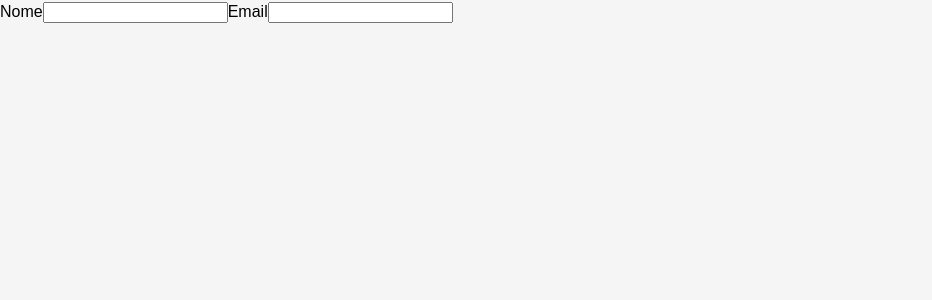
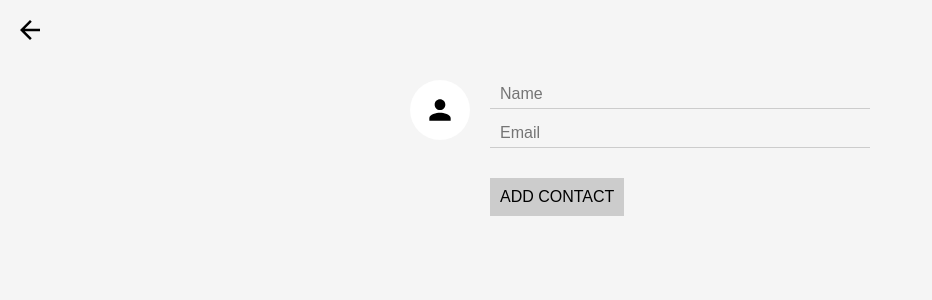
Before and after one commit to fschwalm/contacts, a React (Create React App) app: page /create in a window 1280 px wide. Shown: the top 300 px of the page, without its empty margins (0-932 px from the left). Built offline with nearby package versions, Linux system fonts and the light colour scheme; no server answers.

Commit message:
feat: Add create contact

```diff
--- a/package.json
+++ b/package.json
@@ -4,6 +4,7 @@
   "private": true,
   "dependencies": {
     "escape-string-regexp": "^1.0.5",
+    "form-serialize": "^0.7.2",
     "prop-types": "^15.5.10",
     "react": "^15.6.1",
     "react-dom": "^15.6.1",
--- a/src/App.jsx
+++ b/src/App.jsx
@@ -8,7 +8,7 @@
   state = {
     contacts: [],
   };
-  componentDidMount = () => {
+  componentWillMount = () => {
     ContactsAPI.getAll().then((contacts) => {
       this.setState({ contacts });
     });
@@ -21,6 +21,14 @@
     ContactsAPI.remove(contact);
   };
 
+  createContact = (contact) => {
+    ContactsAPI.create(contact).then((contact) => {
+      this.setState(state => ({
+        contacts: state.contacts.concat([contact]),
+      }));
+    });
+  };
+
   render() {
     return (
       <div className="app">
@@ -31,7 +39,14 @@
             <ListContacts onDeleteContact={this.removeContact} contacts={this.state.contacts} />
           )}
         />
-        <Route path="/create" component={CreateContact} />
+        <Route
+          path="/create"
+          render={({ history }) => (
+            <CreateContact
+              onCreateContact={(contact) => { this.createContact(contact); history.push('/'); }}
+            />
+          )}
+        />
       </div>
     );
   }
--- a/src/CreateContact.jsx
+++ b/src/CreateContact.jsx
@@ -1,16 +1,39 @@
 import React from 'react';
+import { Link } from 'react-router-dom';
+import serializeForm from 'form-serialize';
+import PropTypes from 'prop-types';
+import ImageInput from './ImageInput';
+
+const propTypes = {
+  onCreateContact: PropTypes.func.isRequired,
+};
 
 class CreateContact extends React.Component {
+  handleSubmit = (e) => {
+    e.preventDefault();
+    const values = serializeForm(e.target, { hash: true });
+    this.props.onCreateContact(values);
+  };
+
   render() {
     return (
-      <form>
-        <label htmlFor=''>Nome</label>
-        <input type='text'/>
-        <label htmlFor=''>Email</label>
-        <input type='text'/>
-      </form>
+      <div>
+        <Link to="/" className="close-create-contact">
+          Close
+        </Link>
+        <form onSubmit={this.handleSubmit} className="create-contact-form">
+          <ImageInput className="create-contact-avatar-input" name="avatarURL" maxHeight={64} />
+          <div className="create-contact-details">
+            <input type="text" name="name" placeholder="Name" />
+            <input type="email" name="email" placeholder="Email" />
+            <button>Add Contact</button>
+          </div>
+        </form>
+      </div>
     );
   }
 }
 
+CreateContact.propTypes = propTypes;
+
 export default CreateContact;
--- a/src/index.js
+++ b/src/index.js
@@ -1,9 +1,9 @@
 import React from 'react';
 import ReactDOM from 'react-dom';
+import { BrowserRouter } from 'react-router-dom';
 import './index.css';
 import App from './App';
 import registerServiceWorker from './registerServiceWorker';
-import { BrowserRouter } from 'react-router-dom';
 
 ReactDOM.render(
   <BrowserRouter>
```
Also changed, not shown: 1 other file (tests, documents, lock files or other folders).
